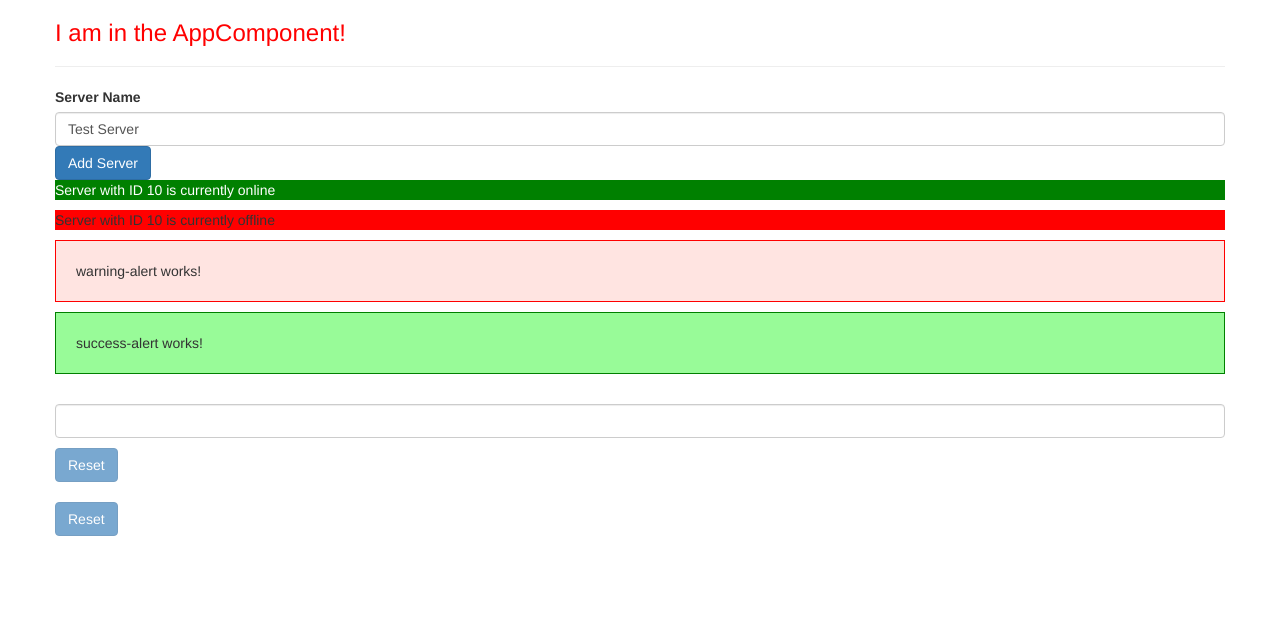
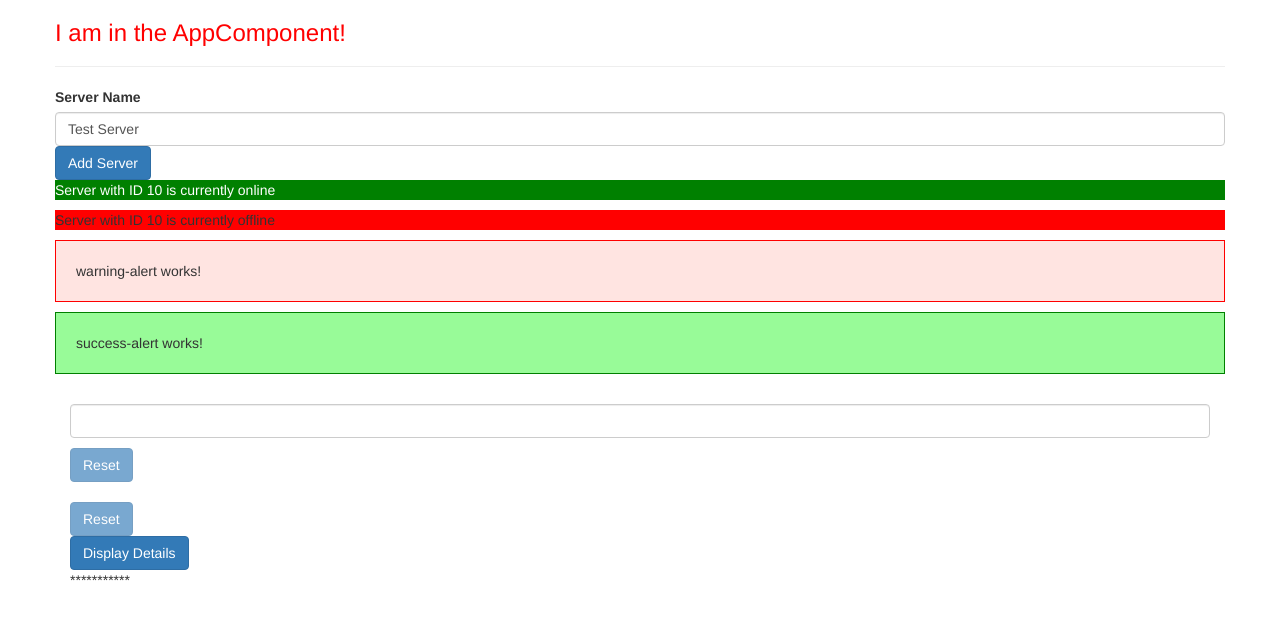
Before and after one commit to gvpinto/ng-my-first-app, an Angular app: page / in a window 1280 px wide. Shown: the top 620 px of the page. Built offline with nearby package versions, Linux system fonts and the light colour scheme.

Commit message:
43. Assignment, ngIf, ngFor, ngStyle, ngClass

```diff
--- a/src/app/app.component.html
+++ b/src/app/app.component.html
@@ -11,6 +11,7 @@
       <app-warning-alert>Warning!</app-warning-alert>
       <app-success-alert>Success!!</app-success-alert>
       <app-user></app-user>
+      <app-display></app-display>
     </div>
   </div>
 </div>
--- a/src/app/app.module.ts
+++ b/src/app/app.module.ts
@@ -8,6 +8,7 @@ import { ServersComponent } from './servers/servers.component';
 import { WarningAlertComponent } from './warning-alert/warning-alert.component';
 import { SuccessAlertComponent } from './success-alert/success-alert.component';
 import { UserComponent } from './user/user.component';
+import { DisplayComponent } from './display/display.component';
 
 @NgModule({
   declarations: [
@@ -17,6 +18,7 @@ import { UserComponent } from './user/user.component';
     WarningAlertComponent,
     SuccessAlertComponent,
     UserComponent,
+    DisplayComponent,
   ],
   imports: [BrowserModule, FormsModule],
   providers: [],
--- /dev/null
+++ b/src/app/display/display.component.css
@@ -0,0 +1,3 @@
+.white-text {
+  color: white;
+}
--- /dev/null
+++ b/src/app/display/display.component.html
@@ -0,0 +1,20 @@
+<div class="container">
+  <div class="row">
+    <div class="col-xs-12">
+      <button class="btn btn-primary" (click)="onDisplayClick()">
+        Display Details
+      </button>
+      <p *ngIf="display; else nodisplay">My Name is Glenn</p>
+      <ng-template #nodisplay> <p>***********</p> </ng-template>
+      <p
+        *ngFor="let logItem of logs"
+        [ngStyle]="{
+          'background-color': logItem >= 5 ? 'blue' : 'transparent'
+        }"
+        [ngClass]="{'white-text': logItem >= 5}"
+      >
+        {{ logItem }}
+      </p>
+    </div>
+  </div>
+</div>
--- /dev/null
+++ b/src/app/display/display.component.ts
@@ -0,0 +1,19 @@
+import { Component, OnInit } from '@angular/core';
+
+@Component({
+  selector: 'app-display',
+  templateUrl: './display.component.html',
+  styleUrls: ['./display.component.css'],
+})
+export class DisplayComponent implements OnInit {
+  display = false;
+  logs = [];
+  constructor() {}
+
+  ngOnInit(): void {}
+
+  onDisplayClick() {
+    this.display = !this.display;
+    this.logs.push(this.logs.length + 1);
+  }
+}
--- a/src/app/user/user.component.html
+++ b/src/app/user/user.component.html
@@ -1,3 +1,6 @@
+<div class="container">
+  <div class="row">
+    <div class="col-xs-12">
       <label for="username"></label>
       <input
         class="form-control"
@@ -23,3 +26,6 @@
       >
         Reset
       </button>
+    </div>
+  </div>
+</div>
```
Lines whose indentation alone changed are shown as unchanged.
